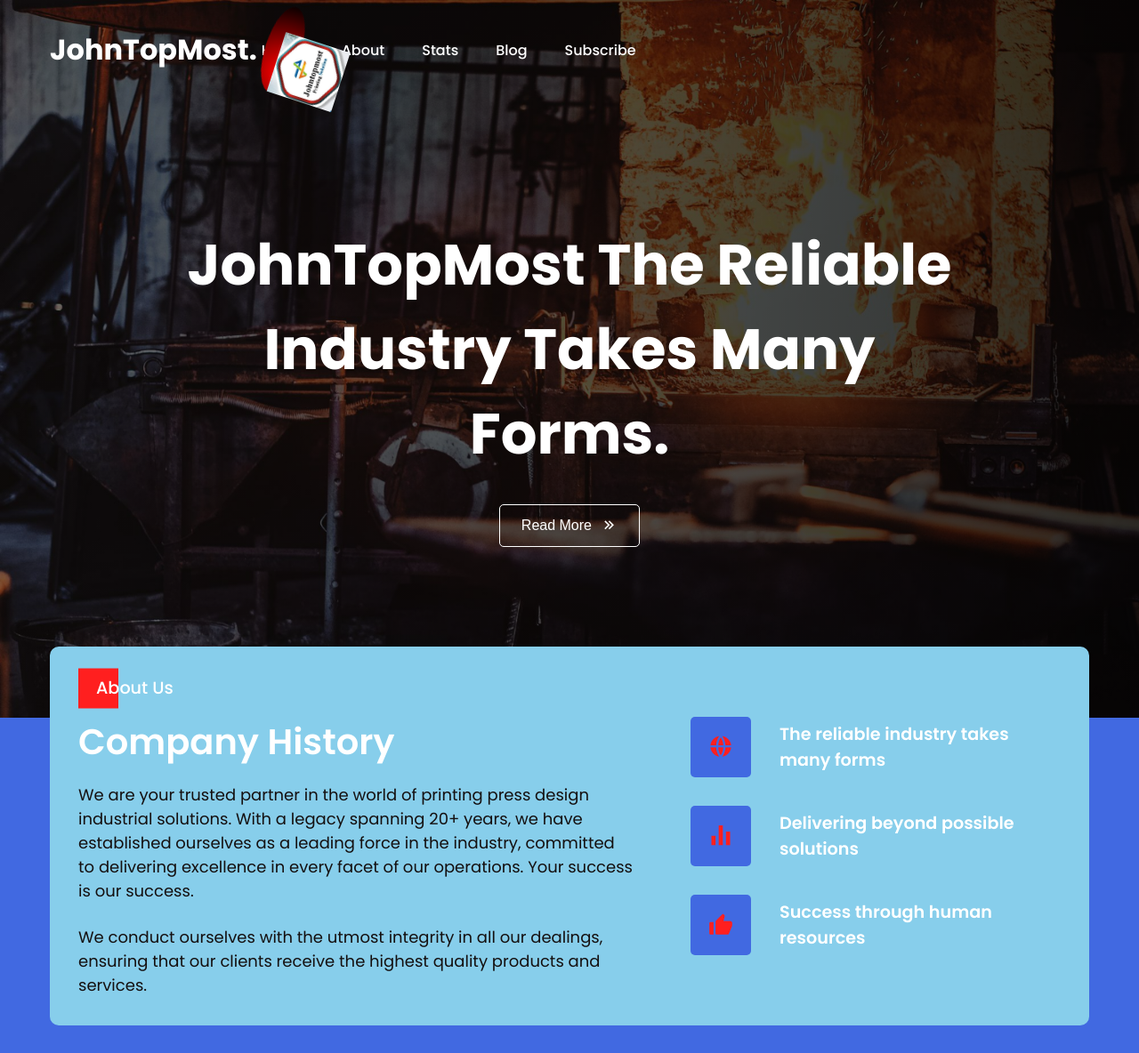
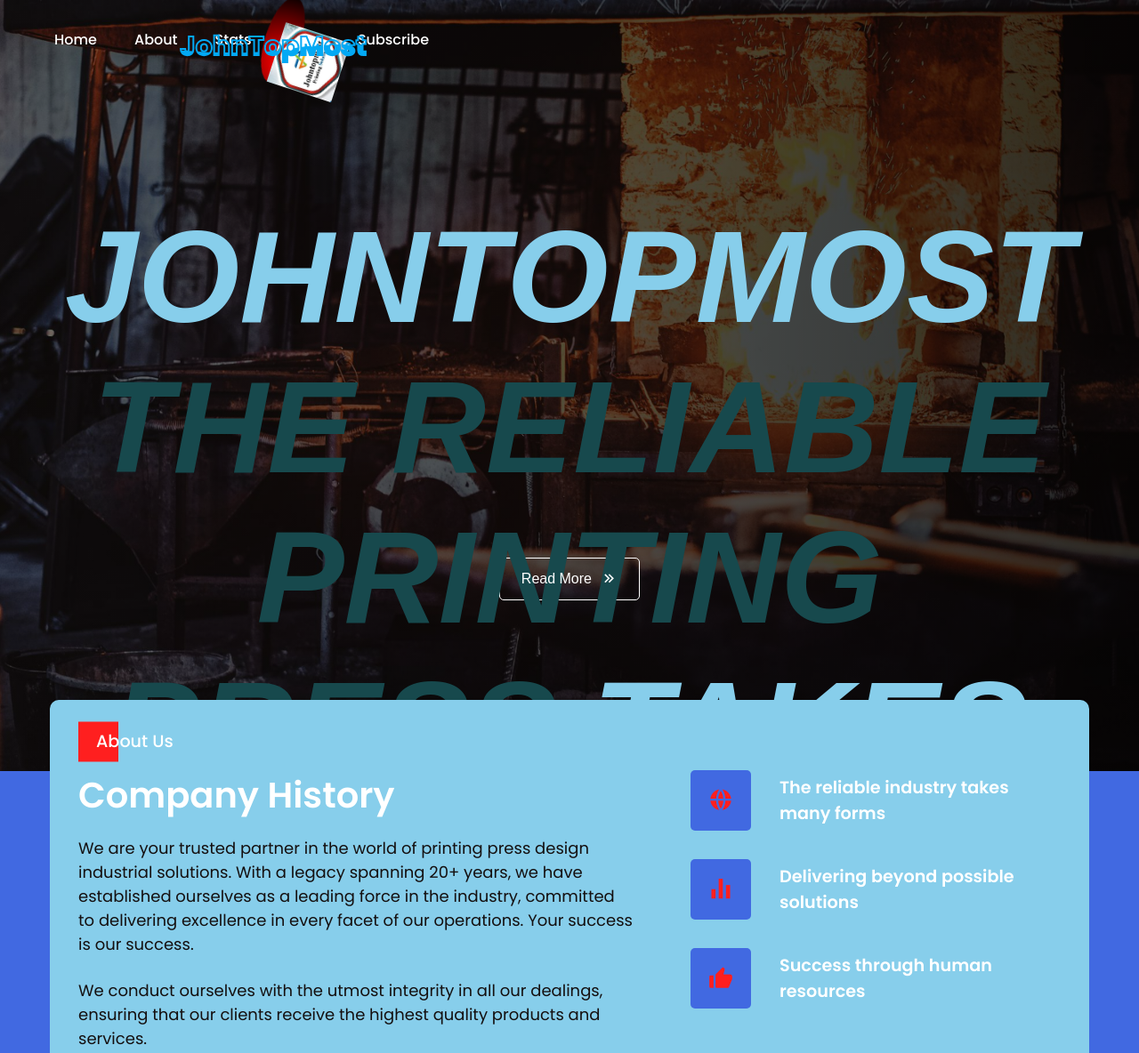
Before and after one commit to ademibowale/johntopmost, a website: page index.html in a window 1280 px wide. Shown: the top 1184 px of the page at 89% size. Drawn offline with nearby package versions, Linux system fonts and the light colour scheme.

```diff
--- a/index.html
+++ b/index.html
@@ -23,7 +23,15 @@
             <p></p>
           </a>
 
-        <div class="nav__logo"><a href="#">JohnTopMost.</a></div>
+        <div class="nav__logo" id="content">
+          <h2 class="content">JohnTopMost</h2>
+          <h2 class="content">JohnTopMost</h2></div>
+
+          <!-- <div class="content">
+            <h2>Kemi</h2>
+            <h2>Kemi</h2>
+          </div> -->
+
         <ul class="nav__links" id="nav-links">
           <li class="link"><a href="#home">Home</a></li>
           <li class="link"><a href="#about">About</a></li>
@@ -36,8 +44,16 @@
         </div>
       </nav>
       <div class="section__container header__container" id="home">
-        <h1> JohnTopMost The Reliable Industry Takes Many Forms.</h1>
-        <button class="btn btn__secondary">
+
+        <div class="container">
+          <h2 class="title">
+            <span class="title-word title-word-1">JohnTopMost</span>
+            <span class="title-word title-word-2">The Reliable Printing Press</span>
+            <span class="title-word title-word-3">Takes Many</span>
+            <span class="title-word title-word-4">Forms.</span>
+          </h2>
+        </div>
+             <button class="btn btn__secondary">
           Read More
           <span><i class="ri-arrow-right-double-line"></i></span>
         </button>
@@ -394,7 +410,7 @@
         </div>
       </div>
       <div class="footer__bar">
-        Copyright © 2023 HYTECH WEB DEVELOPEMENT. All rights reserved.
+        Copyright © 2023 HYTECH MOBILE WEB DEVELOPEMENT. All rights reserved.
       </div>
     </footer>
 
--- a/styles.css
+++ b/styles.css
@@ -1,4 +1,5 @@
 @import url("https://fonts.googleapis.com/css2?family=Poppins:wght@400;500;600;700&display=swap");
+@import url("https://fonts.googleapis.com/css?family=Poppins:100,200,300,400,500,600,700,800,900");
 
 :root {
   --primary-color: #ff1f1f;
@@ -221,6 +222,115 @@
   font-size: 2.5rem;
   margin-left: 90px;
 }
+
+.title-word {
+  animation: color-animation 4s linear infinite;
+}
+
+.title-word-1 {
+  --color-1: #DF8453;
+  --color-2: #3D8DAE;
+  --color-3: #87CEEB;
+}
+
+.title-word-2 {
+  --color-1: #adf802;
+  --color-2: #87CEEB;
+  --color-3: #17494D;
+}
+
+.title-word-3 {
+  --color-1: #87CEEB;
+  --color-2: #E4A9A8;
+  --color-3: #87CEEB;
+}
+
+.title-word-4 {
+  --color-1: #3D8DAE;
+  --color-2: #adf802;
+  --color-3: #E4A9A8;
+}
+
+@keyframes color-animation {
+  0%    {color: var(--color-1)}
+  32%   {color: var(--color-1)}
+  33%   {color: var(--color-2)}
+  65%   {color: var(--color-2)}
+  66%   {color: var(--color-3)}
+  99%   {color: var(--color-3)}
+  100%  {color: var(--color-1)}
+}
+
+/* Here are just some visual styles. 🖌 */
+
+.container {
+  display: grid;
+  place-items: center;
+  text-align: center;
+  height: 50vh
+}
+
+.title {
+  font-family: "Montserrat", sans-serif;
+  font-weight: 800;
+  font-size: 11.5vw;
+  text-transform: uppercase;
+  font-style: italic;
+}
+
+#content {
+  position: absolute;
+}
+
+#content h2 {
+  color: #fff;
+  font-size: 30px;
+  position: absolute;
+  transform: translate(-33%, -33%);
+}
+
+#content h2:nth-child(1) {
+  color: transparent;
+  -webkit-text-stroke: 2px #03a9f4;
+}
+
+#content h2:nth-child(2) {
+  color: #03a9f4;
+  animation: animate 3s ease-in-out infinite;
+}
+
+@keyframes animate {
+  0%,
+  50% {
+    clip-path: polygon(
+      0% 45%,
+      16% 44%,
+      33% 50%,
+      54% 60%,
+      70% 61%,
+      84% 59%,
+      100% 52%,
+      100% 100%,
+      0% 100%
+    );
+  }
+
+  25% {
+    clip-path: polygon(
+      0% 60%,
+      15% 65%,
+      34% 66%,
+      51% 62%,
+      67% 50%,
+      84% 45%,
+      100% 46%,
+      100% 100%,
+      0% 100%
+    );
+  }
+}
+
+
 
 .header__container {
   padding-block: 5rem 12rem;
```
Also changed, not shown: assets/cute_imag.jpg (added).
